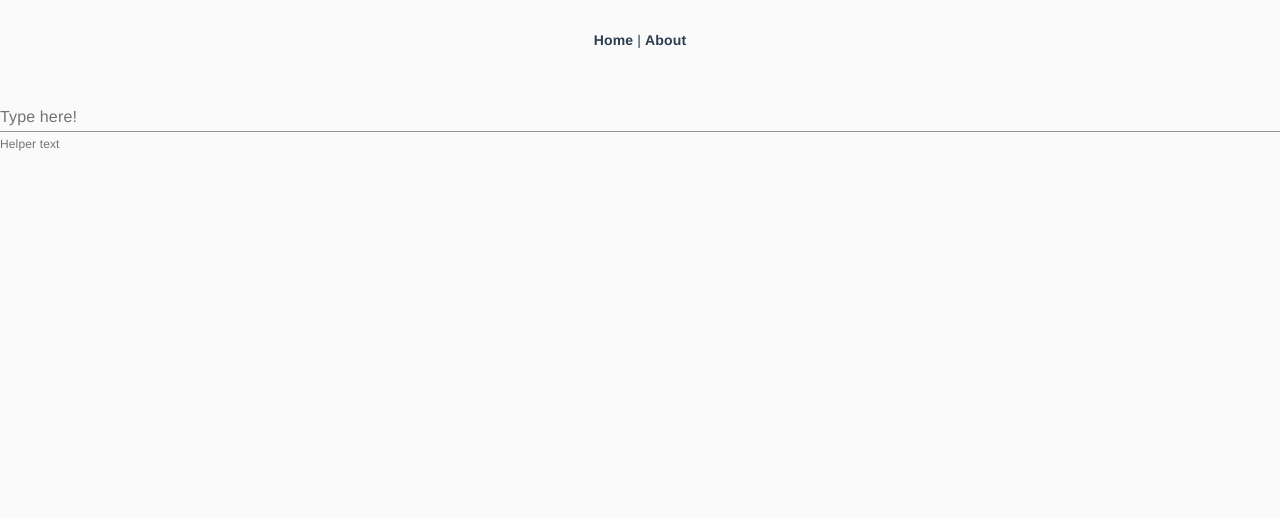
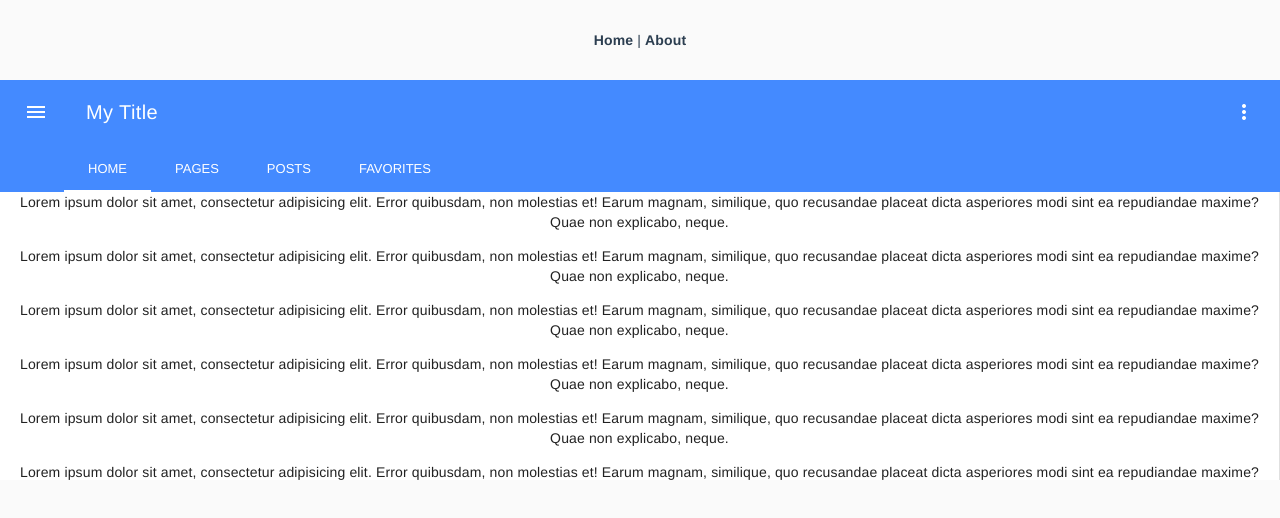
Before and after one commit to boskobezik/fast-market-vue, a Vue app: page /addproduct in a window 1280 px wide. Shown: the top 518 px of the page. Built offline with nearby package versions, Linux system fonts and the light colour scheme.

Commit message:
fixed icons

```diff
--- a/package.json
+++ b/package.json
@@ -9,6 +9,7 @@
   },
   "dependencies": {
     "core-js": "^3.4.4",
+    "sass-loader": "^8.0.2",
     "vue": "^2.6.10",
     "vue-material": "^1.0.0-beta-11",
     "vue-router": "^3.1.3",
--- a/src/App.vue
+++ b/src/App.vue
@@ -1,14 +1,20 @@
 <template>
-  <div id="app">
+  <div id="app" class="page-container">
     <div id="nav">
       <router-link to="/">Home</router-link> |
       <router-link to="/about">About</router-link>
     </div>
-    <router-view />
+    <link rel="stylesheet" href="//fonts.googleapis.com/icon?family=Material+Icons">
+        <router-view />
   </div>
 </template>
 
 <style>
+.md-app {
+    max-height: 400px;
+    border: 1px solid rgba(#000, .12);
+  }
+
 #app {
   font-family: "Avenir", Helvetica, Arial, sans-serif;
   -webkit-font-smoothing: antialiased;
--- a/src/components/AddProduct.vue
+++ b/src/components/AddProduct.vue
@@ -1,22 +1,97 @@
 <template>
-  <div>
-    <md-field>
-      <label>Type here!</label>
-      <md-input v-model="type"></md-input>
-      <span class="md-helper-text">Helper text</span>
-    </md-field>
+  <div class="page-container">
+    <md-app md-waterfall md-mode="fixed-last">
+      <md-app-toolbar class="md-large md-dense md-primary">
+        <div class="md-toolbar-row">
+          <div class="md-toolbar-section-start">
+            <md-button class="md-icon-button" @click="menuVisible = !menuVisible">
+              <md-icon>menu</md-icon>
+            </md-button>
+
+            <span class="md-title">My Title</span>
+          </div>
+
+          <div class="md-toolbar-section-end">
+            <md-button class="md-icon-button">
+              <md-icon>more_vert</md-icon>
+            </md-button>
+          </div>
+        </div>
+
+        <div class="md-toolbar-row">
+          <md-tabs class="md-primary">
+            <md-tab id="tab-home" md-label="Home"></md-tab>
+            <md-tab id="tab-pages" md-label="Pages"></md-tab>
+            <md-tab id="tab-posts" md-label="Posts"></md-tab>
+            <md-tab id="tab-favorites" md-label="Favorites"></md-tab>
+          </md-tabs>
+        </div>
+      </md-app-toolbar>
+
+      <md-app-drawer :md-active.sync="menuVisible">
+        <md-toolbar class="md-transparent" md-elevation="0">Navigation</md-toolbar>
+
+        <md-list>
+          <md-list-item>
+            <md-icon>move_to_inbox</md-icon>
+            <span class="md-list-item-text">Inbox</span>
+          </md-list-item>
+
+          <md-list-item>
+            <md-icon>send</md-icon>
+            <span class="md-list-item-text">Sent Mail</span>
+          </md-list-item>
+
+          <md-list-item>
+            <md-icon>delete</md-icon>
+            <span class="md-list-item-text">Trash</span>
+          </md-list-item>
+
+          <md-list-item>
+            <md-icon>error</md-icon>
+            <span class="md-list-item-text">Spam</span>
+          </md-list-item>
+        </md-list>
+      </md-app-drawer>
+
+      <md-app-content>
+        <p>Lorem ipsum dolor sit amet, consectetur adipisicing elit. Error quibusdam, non molestias et! Earum magnam, similique, quo recusandae placeat dicta asperiores modi sint ea repudiandae maxime? Quae non explicabo, neque.</p>
+        <p>Lorem ipsum dolor sit amet, consectetur adipisicing elit. Error quibusdam, non molestias et! Earum magnam, similique, quo recusandae placeat dicta asperiores modi sint ea repudiandae maxime? Quae non explicabo, neque.</p>
+        <p>Lorem ipsum dolor sit amet, consectetur adipisicing elit. Error quibusdam, non molestias et! Earum magnam, similique, quo recusandae placeat dicta asperiores modi sint ea repudiandae maxime? Quae non explicabo, neque.</p>
+        <p>Lorem ipsum dolor sit amet, consectetur adipisicing elit. Error quibusdam, non molestias et! Earum magnam, similique, quo recusandae placeat dicta asperiores modi sint ea repudiandae maxime? Quae non explicabo, neque.</p>
+        <p>Lorem ipsum dolor sit amet, consectetur adipisicing elit. Error quibusdam, non molestias et! Earum magnam, similique, quo recusandae placeat dicta asperiores modi sint ea repudiandae maxime? Quae non explicabo, neque.</p>
+        <p>Lorem ipsum dolor sit amet, consectetur adipisicing elit. Error quibusdam, non molestias et! Earum magnam, similique, quo recusandae placeat dicta asperiores modi sint ea repudiandae maxime? Quae non explicabo, neque.</p>
+        <p>Lorem ipsum dolor sit amet, consectetur adipisicing elit. Error quibusdam, non molestias et! Earum magnam, similique, quo recusandae placeat dicta asperiores modi sint ea repudiandae maxime? Quae non explicabo, neque.</p>
+        <p>Lorem ipsum dolor sit amet, consectetur adipisicing elit. Error quibusdam, non molestias et! Earum magnam, similique, quo recusandae placeat dicta asperiores modi sint ea repudiandae maxime? Quae non explicabo, neque.</p>
+        <p>Lorem ipsum dolor sit amet, consectetur adipisicing elit. Error quibusdam, non molestias et! Earum magnam, similique, quo recusandae placeat dicta asperiores modi sint ea repudiandae maxime? Quae non explicabo, neque.</p>
+        <p>Lorem ipsum dolor sit amet, consectetur adipisicing elit. Error quibusdam, non molestias et! Earum magnam, similique, quo recusandae placeat dicta asperiores modi sint ea repudiandae maxime? Quae non explicabo, neque.</p>
+        <p>Lorem ipsum dolor sit amet, consectetur adipisicing elit. Error quibusdam, non molestias et! Earum magnam, similique, quo recusandae placeat dicta asperiores modi sint ea repudiandae maxime? Quae non explicabo, neque.</p>
+        <p>Lorem ipsum dolor sit amet, consectetur adipisicing elit. Error quibusdam, non molestias et! Earum magnam, similique, quo recusandae placeat dicta asperiores modi sint ea repudiandae maxime? Quae non explicabo, neque.</p>
+        <p>Lorem ipsum dolor sit amet, consectetur adipisicing elit. Error quibusdam, non molestias et! Earum magnam, similique, quo recusandae placeat dicta asperiores modi sint ea repudiandae maxime? Quae non explicabo, neque.</p>
+        <p>Lorem ipsum dolor sit amet, consectetur adipisicing elit. Error quibusdam, non molestias et! Earum magnam, similique, quo recusandae placeat dicta asperiores modi sint ea repudiandae maxime? Quae non explicabo, neque.</p>
+        <p>Lorem ipsum dolor sit amet, consectetur adipisicing elit. Error quibusdam, non molestias et! Earum magnam, similique, quo recusandae placeat dicta asperiores modi sint ea repudiandae maxime? Quae non explicabo, neque.</p>
+      </md-app-content>
+    </md-app>
   </div>
 </template>
 
+<style scoped>
+  .md-app {
+    max-height: 400px;
+    border: 1px solid rgba(#000, .12);
+  }
+
+  .md-drawer {
+    width: 230px;
+    max-width: calc(100vw - 125px);
+  }
+</style>
+
 <script>
-
 export default {
-  name: "AddProduct",
-
-  };
-
+  name: 'AddProduct',
+  data: () => ({
+    menuVisible: false
+  })
+}
 </script>
-
-<style scoped>
-
-</style>
```
Also changed, not shown: 1 other file (tests, documents, lock files or other folders).
